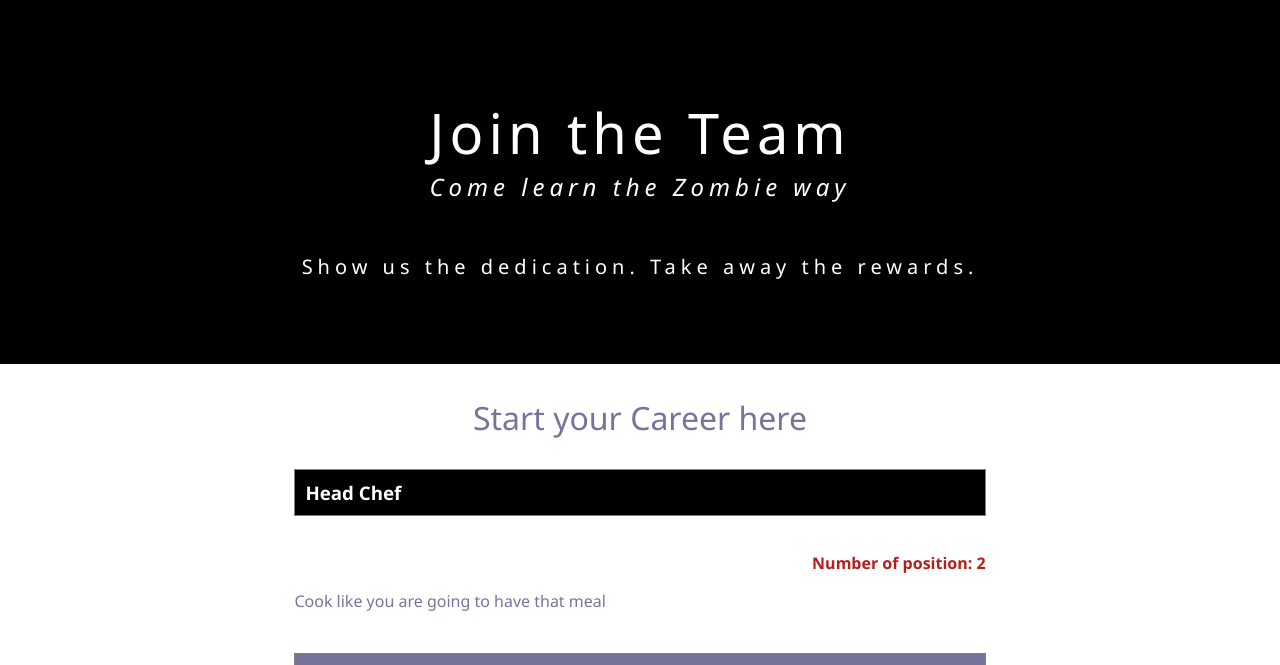
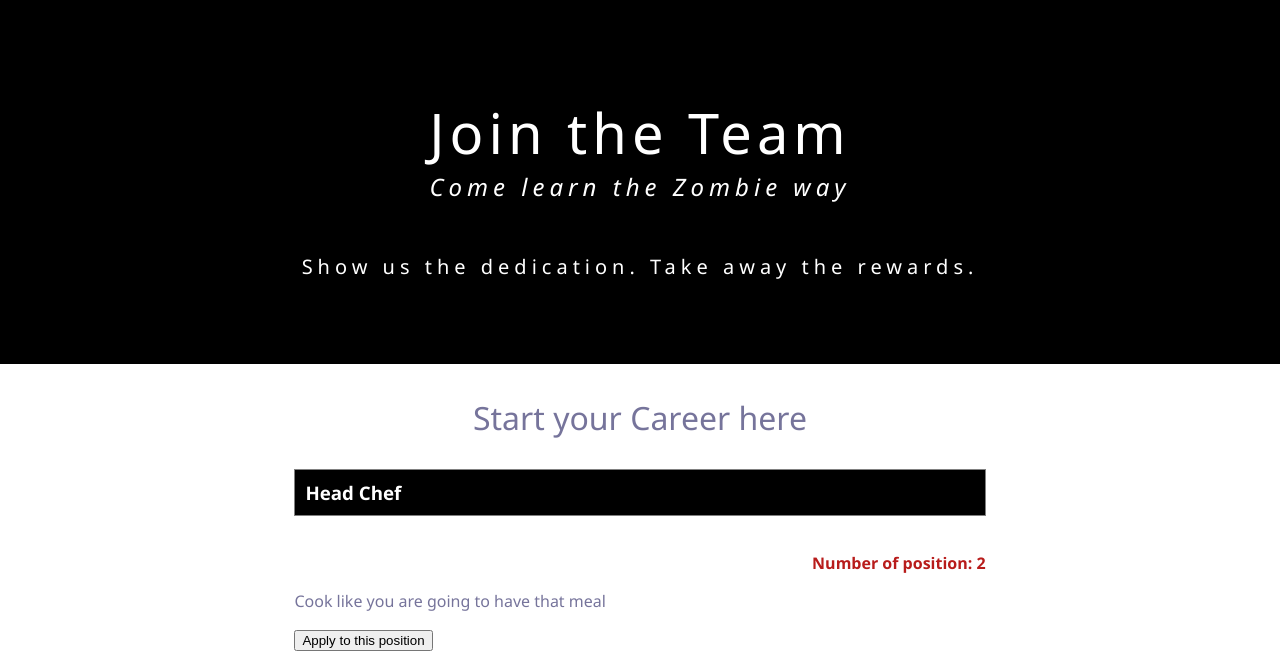
Before and after one commit to ikhan5/HTTP5103-var-teamName, a plain HTML site: page careers.html in a window 1280 px wide. Both pictures are taken after a click on the element "Head Chef". Shown: the part 135-800 px from the top of the page. Drawn offline with nearby package versions, Linux system fonts and the light colour scheme.

Commit message:
add more feature to accordion

```diff
--- a/careers.html
+++ b/careers.html
@@ -61,24 +61,27 @@
                 <div class="accordion-text accordion-block">
                     <p class="accordion-career-number">Number of position: <span>2</span></p>
                     <p class="accordion-block">Cook like you are going to have that meal</p>
+                    <button id="applyHeadChef" class="accordion-apply-btn accordion-block">Apply to this position</button>
                 </div>
 
                 <h3 class="accordion-block">Assistant Cook</h3>
                 <div class="accordion-text accordion-block">
                     <p class="accordion-career-number">Number of position: <span>5</span></p>
-                    <p class="accordion-block">Cut that salad and chop that veggie</p>
+                    <p class="accordion-block">Cut that salad and chop that veggie</p><button id="applyAssCook" class="accordion-apply-btn accordion-block">Apply to this position</button>
                 </div>
 
                 <h3 class="accordion-block">Store Manager</h3>
                 <div class="accordion-text accordion-block">
                     <p class="accordion-career-number">Number of position: <span>1</span></p>
                     <p class="accordion-block">Customers are your guests at home</p>
+                    <button id="applyStoreManager" class="accordion-apply-btn accordion-block">Apply to this position</button>
                 </div>
 
                 <h3 class="accordion-block">Waiter</h3>
                 <div class="accordion-text accordion-block">
                     <p class="accordion-career-number">Number of position: <span>9</span></p>
                     <p class="accordion-block">Wait like you have all the time in the world</p>
+                    <button id="applyWaiter" class="accordion-apply-btn accordion-block">Apply to this position</button>
                 </div>
 
             </div>
--- a/scripts/careers.js
+++ b/scripts/careers.js
@@ -1,11 +1,3 @@
-// $(document).ready(function() {
-//     $('#careers-accordion h3').click(function() {
-//         $('#careers-accordion>div').hide(400);
-//         $(this).next('div').fadeToggle(2000);
-//     })
-// });
-
-
 $(document).ready(function() {
     $('#careers-accordion h3').click(function() {
         if ($(this).next('div')[0].style['display'] === 'block') {
@@ -25,4 +17,12 @@ $(document).ready(function() {
             $('#careers-accordion>h3').removeClass('accordion-bg-color');
         }
     })
+
+    $('.accordion-apply-btn').click(function(e) {
+        // console.log(document.getElementById('application-form'));
+        document.getElementById('application-form').scrollIntoView();
+        if(this === $('#applyWaiter')[0]){
+
+        }
+    })
 })
```
